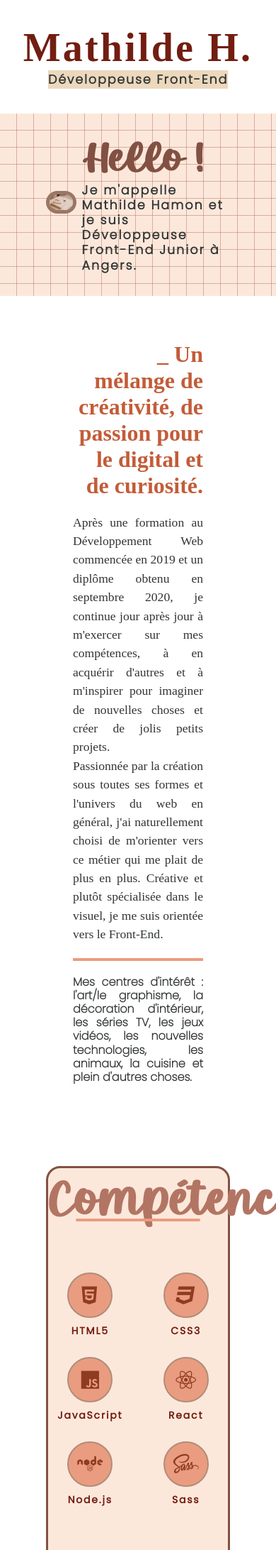
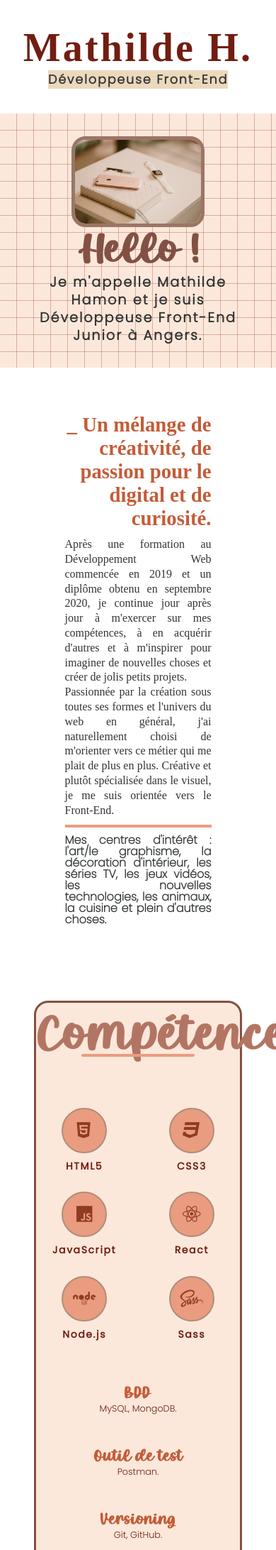
Before and after one commit to MathildeHmn/new-portfolio, a PHP site: page / in a window 390 px wide; the page is wider, and only the part inside the window is pictured. Shown: the part 56-2240 px from the top of that part at 71% size. Run offline with PHP 8.4, Linux system fonts and the light colour scheme; style sheets or scripts are compiled from the project's sources; some libraries are stand-ins or nearby versions; some web fonts are replaced.

Commit message:
Update styles.scss

```diff
--- a/styles.scss
+++ b/styles.scss
@@ -672,4 +672,128 @@ input[type="submit"]:hover {
       height: calc(100vh - 50px);
       overflow-y: auto;
     }
-  }
+    .container {
+        width: 90%;
+    }
+    .section-heading {
+        margin-bottom: 4rem;
+        line-height: 1.3;
+    }
+    .section-heading h4 {
+        font-size: 3rem;
+    }
+    .section-heading h4::before {
+        width: 10rem;
+    }
+    .section-heading h5 {
+        font-size: 1rem;
+    }
+    .index .container {
+        display: block;
+    }
+    .img-index img {
+        display: block;
+        margin-left: auto;
+        margin-right: auto;
+        width: 80%;
+    }
+    .hello {
+        text-align: center;
+        font-size: 2.5rem;
+    }
+    .pres h4 {
+        text-align: center;
+        line-height: 1.3;
+        font-size: 1.2rem;
+    }
+    .about {
+        padding: 4rem 5rem;
+    }
+    .about h5 {
+        font-size: 1.8rem;
+    }
+    .about p {
+        padding: 10px 0;
+        font-size: 1rem;
+        line-height: 1.3;
+    }
+    .hobbies {
+        padding: 10px 0;
+        line-height: 1;
+    }
+    .skill h6 {
+        letter-spacing: 1.6px;
+        font-size: 14px;
+    }
+    .icon-container {
+        width: 4rem;
+        height: 4rem;
+    }
+    .icon-container i {
+        font-size: 1.6rem;
+    }
+    .tools, .languages, .soft-skills {
+        margin: 1.4rem;
+    }
+    .portfolio-item {
+        display: block;
+        margin-bottom: 3rem;
+    }
+    .portfolio-img {
+        display: block;
+        width: 70%;
+        margin-right: auto;
+        margin-left: auto;
+    }
+    .portfolio-description {
+        margin: 2rem;
+    }
+    .portfolio-description h5,
+    .fa-html5,
+    .fa-css3-alt,
+    .fa-js-square {
+        text-align: center;
+    }
+    .portfolio-description input {
+        display: block;
+        margin: 10px auto;
+        width: 30%;
+        padding: 5px;
+        font-size: 14px;
+        letter-spacing: 1px;
+    }
+    .studies ul {
+        padding: 3rem 3rem;
+    }
+    .studies h6 {
+        line-height: 1.3;
+        font-size: 1rem;
+    }
+    .studies h5 {
+        font-size: 1.3rem;
+    }
+    form {
+        width: 80%;
+    }
+    form label {
+        font-size: 1rem;
+        letter-spacing: 2px;
+    }
+    input,
+    textarea {
+        font-size: 1rem;
+    }
+    input[type="submit"] {
+        font-size: 1.3rem;
+    .word h5,
+    .links h5 {
+        font-size: 1.1rem;
+    }
+    .signature h5 {
+        font-size: 2.1rem;
+    }
+    .signature h6 {
+        font-size: 14px;
+        letter-spacing: 1px;
+    }
+}}
```
